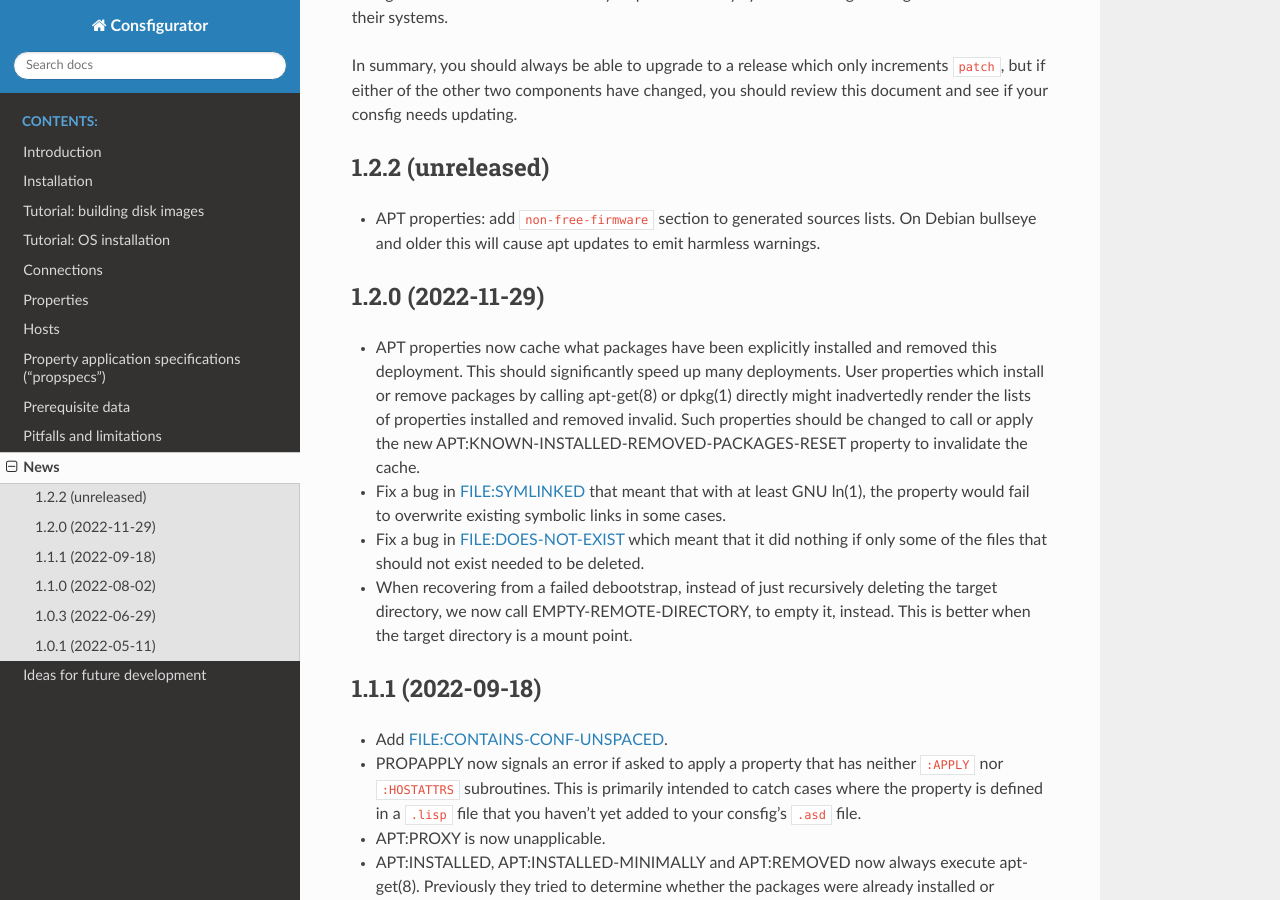
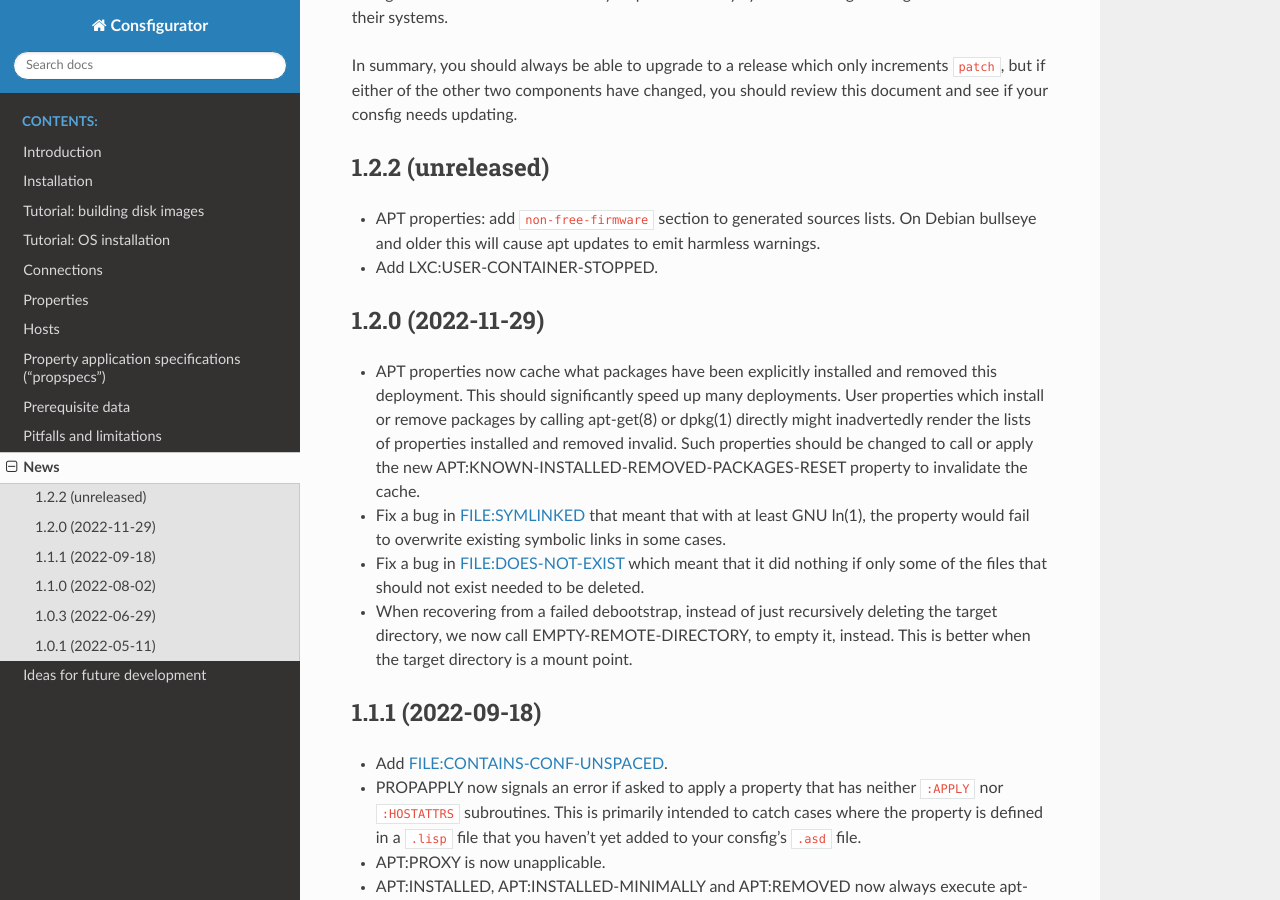
Before and after one commit to spwhitton/consfigurator, a Sphinx documentation site: the page built from doc/news.rst, in a window 1280 px wide and 900 px high, scrolled down 495 px. Built offline with Sphinx 7.4.7 and the Read the Docs theme 2.0.0, drawn with Linux system fonts in a browser that asks for light colours.

Commit message:
add LXC:USER-CONTAINER-STOPPED
Signed-off-by: Sean Whitton <spwhitton@spwhitton.name>

```diff
--- a/doc/news.rst
+++ b/doc/news.rst
@@ -29,6 +29,8 @@ you should review this document and see if your consfig needs updating.
 - APT properties: add ``non-free-firmware`` section to generated sources
   lists.  On Debian bullseye and older this will cause apt updates to emit
   harmless warnings.
+
+- Add LXC:USER-CONTAINER-STOPPED.
 
 1.2.0 (2022-11-29)
 ------------------
```
Also changed, not shown: 3 other files.
